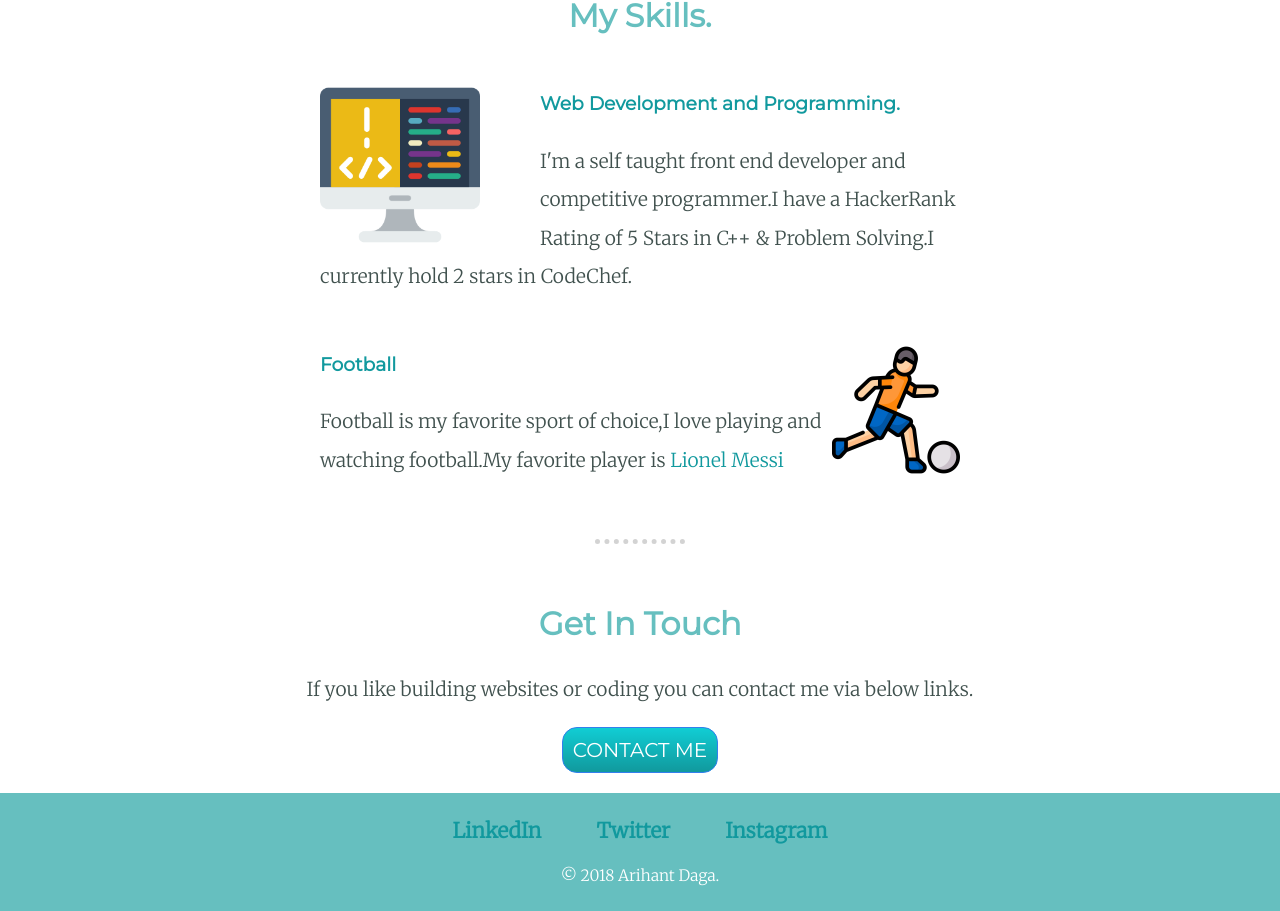
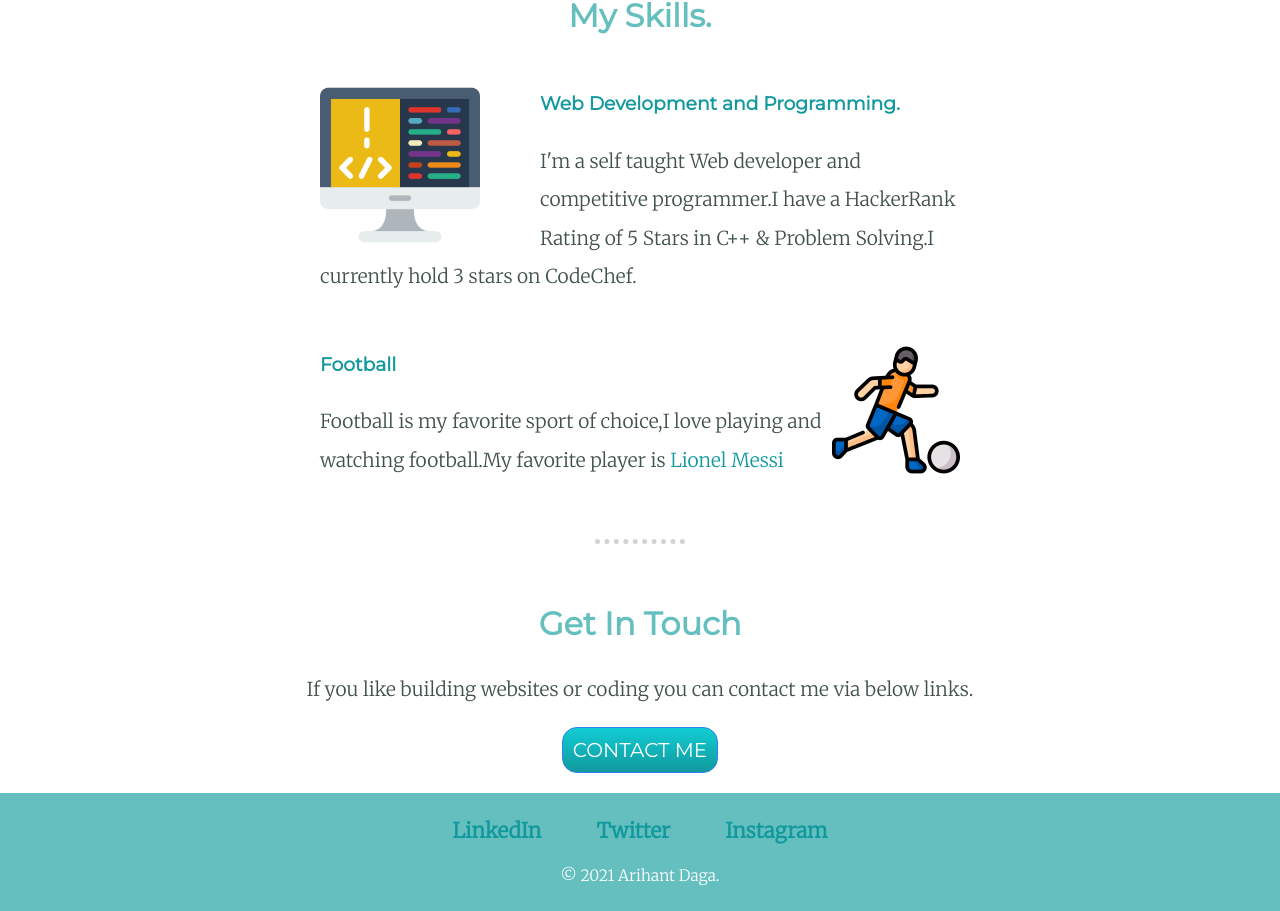
Before and after one commit to ar1hant/second, a plain HTML site: page index.html in a window 1280 px wide. Shown: the part 1264-2175 px from the top of the page. Drawn offline with Linux system fonts and the light colour scheme.

Commit message:
Update index.html

```diff
--- a/index.html
+++ b/index.html
@@ -28,7 +28,7 @@
         <div class="skill-row">
           <img class="coding_img" src="images\coding.png" alt="coding-pic">
           <h3>Web Development and Programming.</h3>
-          <p class="code-skill-discription">I'm a self taught front end developer and competitive programmer.I have a HackerRank Rating of 5 Stars in C++ & Problem Solving.I currently hold 2 stars in CodeChef.</p>
+          <p class="code-skill-discription">I'm a self taught Web developer and competitive programmer.I have a HackerRank Rating of 5 Stars in C++ & Problem Solving.I currently hold 3 stars on CodeChef.</p>
         </div>
         <div class="skill-row">
           <img class="football_img" src="images\football-player.png" alt="football-pic">
@@ -49,7 +49,7 @@
         <a class="footer-link" href="https://www.linkedin.com/in/arihant-daga-1b40871b1/"><strong>LinkedIn</strong></a>
         <a class="footer-link" href="https://twitter.com/arihantdaga1000" style="margin-left: 50px;margin-right: 50px;"><strong>Twitter</strong></a>
         <a class="footer-link" href="https://www.instagram.com/razziil/"><strong>Instagram</strong></a>
-      <p id="copyright-tag">© 2018 Arihant Daga.</p>
+      <p id="copyright-tag">© 2021 Arihant Daga.</p>
     </div>
   </body>
 </html>
```
